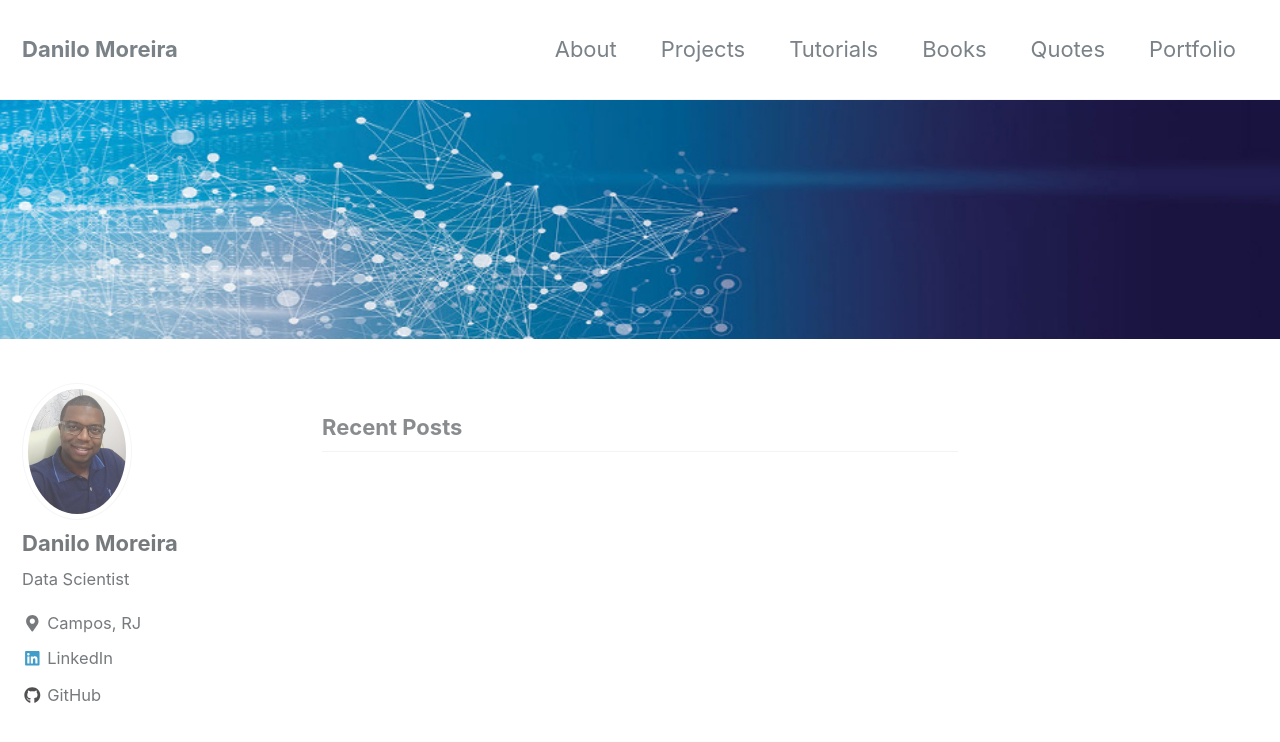
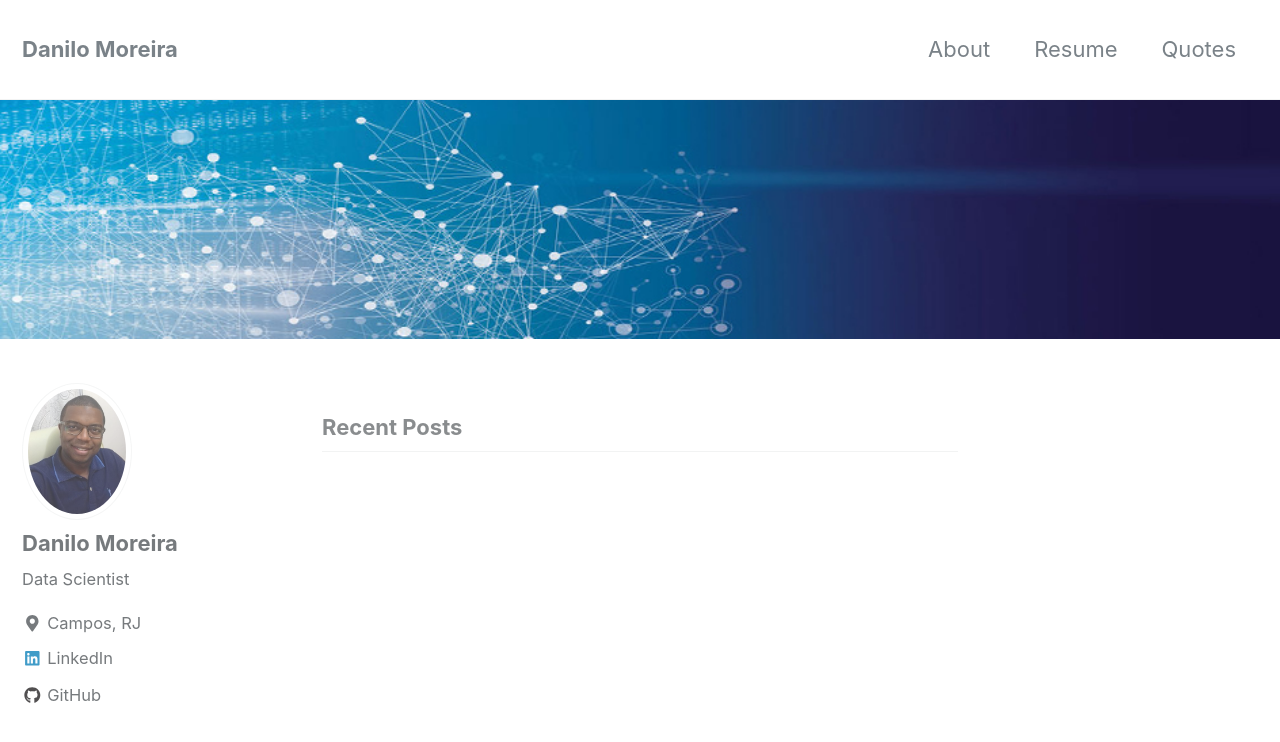
Before and after one commit to odanilomoreira/odanilomoreira.github.io, a Jekyll site: the page built from index.html, in a window 1280 px wide and 900 px high. Shown: the top 742 px of the window. Built offline with Jekyll 4.4.1, drawn with Linux system fonts in a browser that asks for light colours; nearby versions of some CDN libraries; the list of posts is cut into pages by our own code.

Commit message:
reestructure

```diff
--- a/_data/navigation.yml
+++ b/_data/navigation.yml
@@ -2,16 +2,10 @@
 main:
   - title: "About"
     url: /about/
-  - title: "Projects"
-    url: /projects/
-  - title: "Tutorials"
-    url: /tutorials/
-  - title: "Books"
-    url: /books/
+  - title: "Resume"
+    url: /resume/
   - title: "Quotes"
     url: /quotes/
-  - title: "Portfolio"
-    url: /portfolio/
   # - title: "About"
   #   url: https://mmistakes.github.io/minimal-mistakes/about/
   # - title: "Sample Posts"
```
